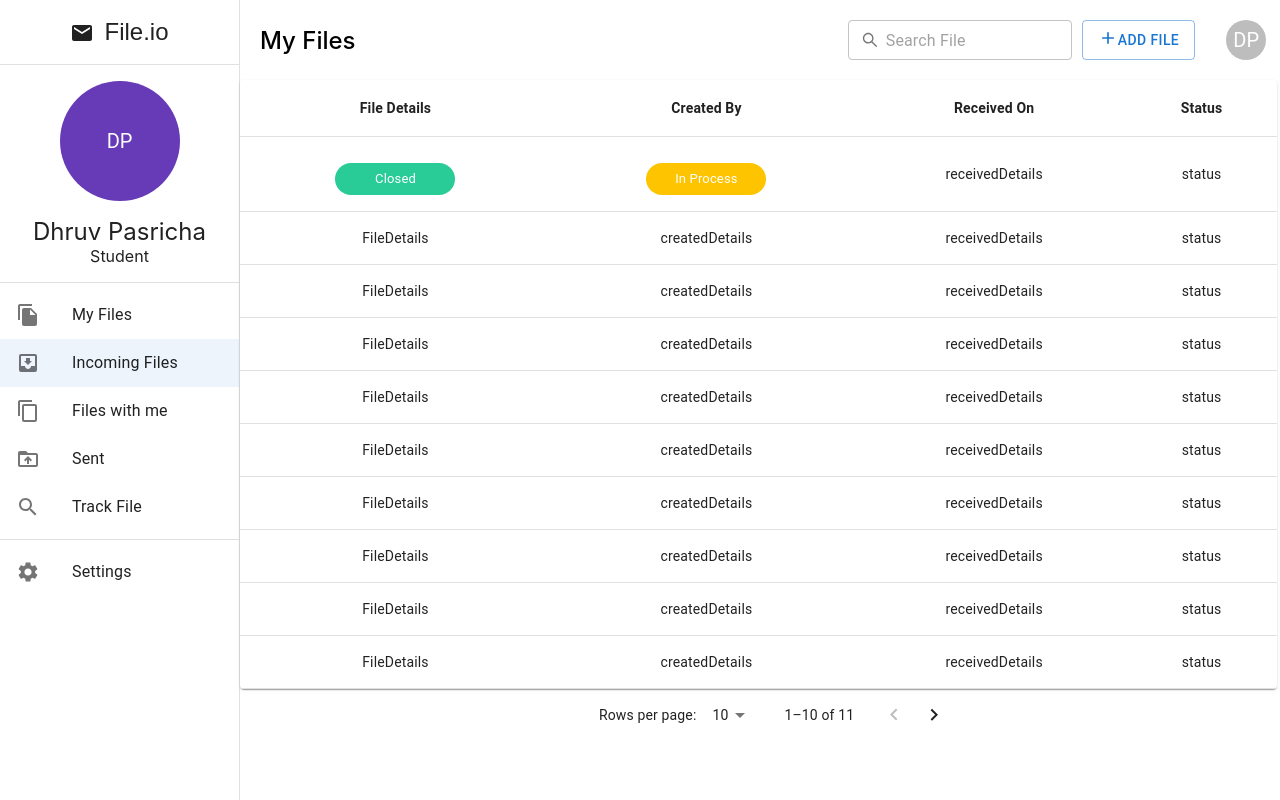
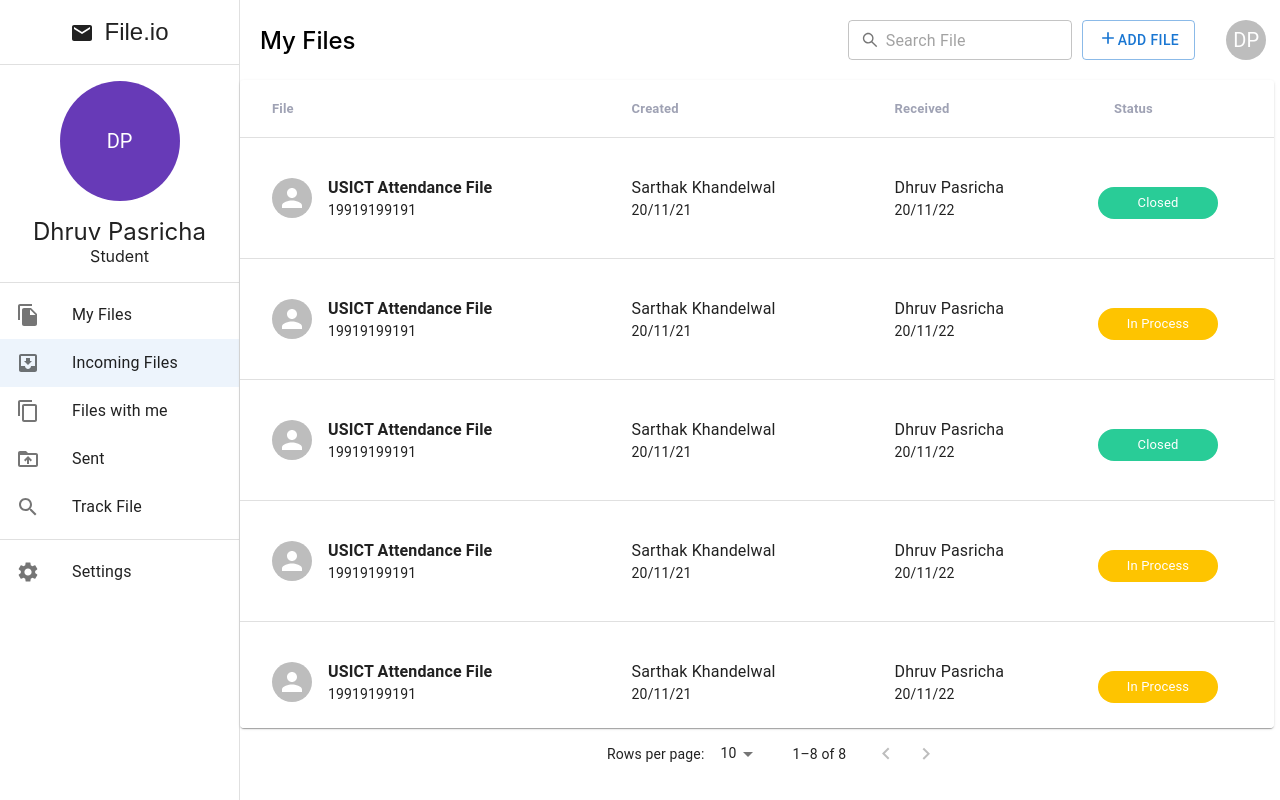
Before and after one commit to DhruvPasricha/Minor-Project-Frontend, a React (Create React App) app: page /incoming-files in a window 1280 px wide. Built offline with nearby package versions, Linux system fonts and the light colour scheme.

Commit message:
Fix Header and Cells Alignment

```diff
--- /dev/null
+++ b/src/Components/DataTable/DataTable.css
@@ -0,0 +1,6 @@
+th > strong {
+    letter-spacing: 0.2px !important;
+    color: #9fa2b4 !important;
+    font-size: 13px !important;
+    padding-left: 16px !important;
+}
--- a/src/Components/DataTable/DataTable.tsx
+++ b/src/Components/DataTable/DataTable.tsx
@@ -1,5 +1,6 @@
 import * as React from 'react';
 import { createTheme, Paper, Stack, Table, TableBody, TableCell, TableContainer, TableHead, TablePagination, TableRow, Theme, ThemeProvider } from '@mui/material';
+import './DataTable.css';
 
 export default function DataTable(props: DataTableProps) {
     const theme = createTheme({
@@ -8,14 +9,7 @@ export default function DataTable(props: DataTableProps) {
                 styleOverrides: {
                     root: {
                         maxHeight: '81vh',
-                        width: '81vw !important',
-                    },
-                },
-            },
-            MuiTableCell: {
-                styleOverrides: {
-                    root: {
-                        textAlign: 'center',
+                        width: '80.8vw !important',
                     },
                 },
             },
--- a/src/Components/FileTable/TableTile.tsx
+++ b/src/Components/FileTable/TableTile.tsx
@@ -15,7 +15,7 @@ export default function TableTile(rowData: any) {
                 <ListItemButton onClick={handleOpen}>
                     <ListItem alignItems="flex-start">
                         <ListItemAvatar>
-                            <Avatar alt="Remy Sharp" src="" />
+                            <Avatar src="" />
                         </ListItemAvatar>
                         <ListItemText
                             sx={{ width: '200px' }}
--- /dev/null
+++ b/src/Components/TableCell/TabelCell.tsx
@@ -0,0 +1,31 @@
+import React from 'react';
+import { Avatar, List, ListItem, ListItemAvatar, ListItemText, Typography } from '@mui/material';
+
+export default function TableCell(props: TableCellProps) {
+    const { topText = '', bottomText = '', showAvatar = false } = props;
+    return (
+        <List>
+            <ListItem alignItems="center">
+                {showAvatar && (
+                    <ListItemAvatar>
+                        <Avatar src="" />
+                    </ListItemAvatar>
+                )}
+                <ListItemText
+                    primary={topText}
+                    secondary={
+                        <Typography sx={{ display: 'inline' }} component="span" variant="body2" color="text.primary">
+                            {bottomText}
+                        </Typography>
+                    }
+                />
+            </ListItem>
+        </List>
+    );
+}
+
+interface TableCellProps {
+    topText?: any;
+    bottomText?: any;
+    showAvatar?: boolean;
+}
--- a/src/Pages/IncomingFiles/IncomingFiles.tsx
+++ b/src/Pages/IncomingFiles/IncomingFiles.tsx
@@ -1,14 +1,14 @@
 import * as React from 'react';
-import { Paper, Table, TableBody, TableCell, TableContainer, TableHead, TablePagination, TableRow } from '@mui/material';
 import DataTable, { Column } from '../../Components/DataTable/DataTable';
 import FILE_STATUS from '../../Components/FileStatus/FileStatus';
+import TableCell from '../../Components/TableCell/TabelCell';
 
 const columns: Column[] = [
-    { id: 'fileDetails', label: 'File Details' },
-    { id: 'createdDetails', label: 'Created By' },
+    { id: 'fileDetails', label: 'File' },
+    { id: 'createdDetails', label: 'Created' },
     {
         id: 'receivedDetails',
-        label: 'Received On',
+        label: 'Received',
     },
     {
         id: 'status',
@@ -24,201 +24,183 @@ interface Data {
     status: any;
 }
 
-// const datas = [
-//     {
-//         subject: 'Test subject for File.io',
-//         id: 154263,
-//         createdby: 'Sarthak Khandelwal',
-//         createdon: '20/01/2023',
-//         assignedby: 'Dhruv Pasricha',
-//         assignedon: '23/01/2023',
-//         status: 'IN PROGRESS',
-//     },
-//     {
-//         subject: 'Test subject for File.io',
-//         id: 154263,
-//         createdby: 'Dhruv Pasricha',
-//         createdon: '20/01/2023',
-//         assignedby: 'Sarthak Khandelwal',
-//         assignedon: '23/01/2023',
-//         status: 'IN PROGRESS',
-//     },
-//     {
-//         subject: 'Test subject for File.io',
-//         id: 154263,
-//         createdby: 'Dhruv Pasricha',
-//         createdon: '20/01/2023',
-//         assignedby: 'Sarthak Khandelwal',
-//         assignedon: '23/01/2023',
-//         status: 'IN PROGRESS',
-//     },
-//     {
-//         subject: 'Test subject for File.io',
-//         id: 154263,
-//         createdby: 'Dhruv Pasricha',
-//         createdon: '20/01/2023',
-//         assignedby: 'Sarthak Khandelwal',
-//         assignedon: '23/01/2023',
-//         status: 'IN PROGRESS',
-//     },
-//     {
-//         subject: 'Test subject for File.io',
-//         id: 154263,
-//         createdby: 'Dhruv Pasricha',
-//         createdon: '20/01/2023',
-//         assignedby: 'Sarthak Khandelwal',
-//         assignedon: '23/01/2023',
-//         status: 'IN PROGRESS',
-//     },
-//     {
-//         subject: 'Test subject for File.io',
-//         id: 154263,
-//         createdby: 'Dhruv Pasricha',
-//         createdon: '20/01/2023',
-//         assignedby: 'Sarthak Khandelwal',
-//         assignedon: '23/01/2023',
-//         status: 'IN PROGRESS',
-//     },
-//     {
-//         subject: 'Test subject for File.io',
-//         id: 154263,
-//         createdby: 'Dhruv Pasricha',
-//         createdon: '20/01/2023',
-//         assignedby: 'Sarthak Khandelwal',
-//         assignedon: '23/01/2023',
-//         status: 'IN PROGRESS',
-//     },
-//     {
-//         subject: 'Test subject for File.io',
-//         id: 154263,
-//         createdby: 'Dhruv Pasricha',
-//         createdon: '20/01/2023',
-//         assignedby: 'Sarthak Khandelwal',
-//         assignedon: '23/01/2023',
-//         status: 'IN PROGRESS',
-//     },
-//     {
-//         subject: 'Test subject for File.io',
-//         id: 154263,
-//         createdby: 'Dhruv Pasricha',
-//         createdon: '20/01/2023',
-//         assignedby: 'Sarthak Khandelwal',
-//         assignedon: '23/01/2023',
-//         status: 'IN PROGRESS',
-//     },
-//     {
-//         subject: 'Test subject for File.io',
-//         id: 154263,
-//         createdby: 'Dhruv Pasricha',
-//         createdon: '20/01/2023',
-//         assignedby: 'Sarthak Khandelwal',
-//         assignedon: '23/01/2023',
-//         status: 'IN PROGRESS',
-//     },
-//     {
-//         subject: 'Test subject for File.io',
-//         id: 154263,
-//         createdby: 'Dhruv Pasricha',
-//         createdon: '20/01/2023',
-//         assignedby: 'Sarthak Khandelwal',
-//         assignedon: '23/01/2023',
-//         status: 'IN PROGRESS',
-//     },
-//     {
-//         subject: 'Test subject for File.io',
-//         id: 154263,
-//         createdby: 'Dhruv Pasricha',
-//         createdon: '20/01/2023',
-//         assignedby: 'Sarthak Khandelwal',
-//         assignedon: '23/01/2023',
-//         status: 'IN PROGRESS',
-//     },
-//     {
-//         subject: 'Test subject for File.io',
-//         id: 154263,
-//         createdby: 'Dhruv Pasricha',
-//         createdon: '20/01/2023',
-//         assignedby: 'Sarthak Khandelwal',
-//         assignedon: '23/01/2023',
-//         status: 'IN PROGRESS',
-//     },
-//     {
-//         subject: 'Test subject for File.io',
-//         id: 154263,
-//         createdby: 'Dhruv Pasricha',
-//         createdon: '20/01/2023',
-//         assignedby: 'Sarthak Khandelwal',
-//         assignedon: '23/01/2023',
-//         status: 'IN PROGRESS',
-//     },
-// ];
+const datas = [
+    {
+        subject: 'Test subject for File.io',
+        id: 154263,
+        createdby: 'Sarthak Khandelwal',
+        createdon: '20/01/2023',
+        assignedby: 'Dhruv Pasricha',
+        assignedon: '23/01/2023',
+        status: 'IN PROGRESS',
+    },
+    {
+        subject: 'Test subject for File.io',
+        id: 154263,
+        createdby: 'Dhruv Pasricha',
+        createdon: '20/01/2023',
+        assignedby: 'Sarthak Khandelwal',
+        assignedon: '23/01/2023',
+        status: 'IN PROGRESS',
+    },
+    {
+        subject: 'Test subject for File.io',
+        id: 154263,
+        createdby: 'Dhruv Pasricha',
+        createdon: '20/01/2023',
+        assignedby: 'Sarthak Khandelwal',
+        assignedon: '23/01/2023',
+        status: 'IN PROGRESS',
+    },
+    {
+        subject: 'Test subject for File.io',
+        id: 154263,
+        createdby: 'Dhruv Pasricha',
+        createdon: '20/01/2023',
+        assignedby: 'Sarthak Khandelwal',
+        assignedon: '23/01/2023',
+        status: 'IN PROGRESS',
+    },
+    {
+        subject: 'Test subject for File.io',
+        id: 154263,
+        createdby: 'Dhruv Pasricha',
+        createdon: '20/01/2023',
+        assignedby: 'Sarthak Khandelwal',
+        assignedon: '23/01/2023',
+        status: 'IN PROGRESS',
+    },
+    {
+        subject: 'Test subject for File.io',
+        id: 154263,
+        createdby: 'Dhruv Pasricha',
+        createdon: '20/01/2023',
+        assignedby: 'Sarthak Khandelwal',
+        assignedon: '23/01/2023',
+        status: 'IN PROGRESS',
+    },
+    {
+        subject: 'Test subject for File.io',
+        id: 154263,
+        createdby: 'Dhruv Pasricha',
+        createdon: '20/01/2023',
+        assignedby: 'Sarthak Khandelwal',
+        assignedon: '23/01/2023',
+        status: 'IN PROGRESS',
+    },
+    {
+        subject: 'Test subject for File.io',
+        id: 154263,
+        createdby: 'Dhruv Pasricha',
+        createdon: '20/01/2023',
+        assignedby: 'Sarthak Khandelwal',
+        assignedon: '23/01/2023',
+        status: 'IN PROGRESS',
+    },
+    {
+        subject: 'Test subject for File.io',
+        id: 154263,
+        createdby: 'Dhruv Pasricha',
+        createdon: '20/01/2023',
+        assignedby: 'Sarthak Khandelwal',
+        assignedon: '23/01/2023',
+        status: 'IN PROGRESS',
+    },
+    {
+        subject: 'Test subject for File.io',
+        id: 154263,
+        createdby: 'Dhruv Pasricha',
+        createdon: '20/01/2023',
+        assignedby: 'Sarthak Khandelwal',
+        assignedon: '23/01/2023',
+        status: 'IN PROGRESS',
+    },
+    {
+        subject: 'Test subject for File.io',
+        id: 154263,
+        createdby: 'Dhruv Pasricha',
+        createdon: '20/01/2023',
+        assignedby: 'Sarthak Khandelwal',
+        assignedon: '23/01/2023',
+        status: 'IN PROGRESS',
+    },
+    {
+        subject: 'Test subject for File.io',
+        id: 154263,
+        createdby: 'Dhruv Pasricha',
+        createdon: '20/01/2023',
+        assignedby: 'Sarthak Khandelwal',
+        assignedon: '23/01/2023',
+        status: 'IN PROGRESS',
+    },
+    {
+        subject: 'Test subject for File.io',
+        id: 154263,
+        createdby: 'Dhruv Pasricha',
+        createdon: '20/01/2023',
+        assignedby: 'Sarthak Khandelwal',
+        assignedon: '23/01/2023',
+        status: 'IN PROGRESS',
+    },
+    {
+        subject: 'Test subject for File.io',
+        id: 154263,
+        createdby: 'Dhruv Pasricha',
+        createdon: '20/01/2023',
+        assignedby: 'Sarthak Khandelwal',
+        assignedon: '23/01/2023',
+        status: 'IN PROGRESS',
+    },
+];
 
 const data = [
     {
-        fileDetails: FILE_STATUS.CLOSED,
-        createdDetails: FILE_STATUS.IN_PROCESS,
-        receivedDetails: 'receivedDetails',
-        status: 'status',
+        fileDetails: <TableCell topText={<strong>USICT Attendance File</strong>} bottomText="19919199191" showAvatar={true} />,
+        createdDetails: <TableCell topText="Sarthak Khandelwal" bottomText="20/11/21" />,
+        receivedDetails: <TableCell topText="Dhruv Pasricha" bottomText="20/11/22" />,
+        status: FILE_STATUS.CLOSED,
     },
     {
-        fileDetails: 'FileDetails',
-        createdDetails: 'createdDetails',
-        receivedDetails: 'receivedDetails',
-        status: 'status',
+        fileDetails: <TableCell topText={<strong>USICT Attendance File</strong>} bottomText="19919199191" showAvatar={true} />,
+        createdDetails: <TableCell topText="Sarthak Khandelwal" bottomText="20/11/21" />,
+        receivedDetails: <TableCell topText="Dhruv Pasricha" bottomText="20/11/22" />,
+        status: FILE_STATUS.IN_PROCESS,
     },
     {
-        fileDetails: 'FileDetails',
-        createdDetails: 'createdDetails',
-        receivedDetails: 'receivedDetails',
-        status: 'status',
+        fileDetails: <TableCell topText={<strong>USICT Attendance File</strong>} bottomText="19919199191" showAvatar={true} />,
+        createdDetails: <TableCell topText="Sarthak Khandelwal" bottomText="20/11/21" />,
+        receivedDetails: <TableCell topText="Dhruv Pasricha" bottomText="20/11/22" />,
+        status: FILE_STATUS.CLOSED,
     },
     {
-        fileDetails: 'FileDetails',
-        createdDetails: 'createdDetails',
-        receivedDetails: 'receivedDetails',
-        status: 'status',
+        fileDetails: <TableCell topText={<strong>USICT Attendance File</strong>} bottomText="19919199191" showAvatar={true} />,
+        createdDetails: <TableCell topText="Sarthak Khandelwal" bottomText="20/11/21" />,
+        receivedDetails: <TableCell topText="Dhruv Pasricha" bottomText="20/11/22" />,
+        status: FILE_STATUS.IN_PROCESS,
     },
     {
-        fileDetails: 'FileDetails',
-        createdDetails: 'createdDetails',
-        receivedDetails: 'receivedDetails',
-        status: 'status',
+        fileDetails: <TableCell topText={<strong>USICT Attendance File</strong>} bottomText="19919199191" showAvatar={true} />,
+        createdDetails: <TableCell topText="Sarthak Khandelwal" bottomText="20/11/21" />,
+        receivedDetails: <TableCell topText="Dhruv Pasricha" bottomText="20/11/22" />,
+        status: FILE_STATUS.IN_PROCESS,
     },
     {
-        fileDetails: 'FileDetails',
-        createdDetails: 'createdDetails',
-        receivedDetails: 'receivedDetails',
-        status: 'status',
+        fileDetails: <TableCell topText={<strong>USICT Attendance File</strong>} bottomText="19919199191" showAvatar={true} />,
+        createdDetails: <TableCell topText="Sarthak Khandelwal" bottomText="20/11/21" />,
+        receivedDetails: <TableCell topText="Dhruv Pasricha" bottomText="20/11/22" />,
+        status: FILE_STATUS.IN_PROCESS,
     },
     {
-        fileDetails: 'FileDetails',
-        createdDetails: 'createdDetails',
-        receivedDetails: 'receivedDetails',
-        status: 'status',
+        fileDetails: <TableCell topText={<strong>USICT Attendance File</strong>} bottomText="19919199191" showAvatar={true} />,
+        createdDetails: <TableCell topText="Sarthak Khandelwal" bottomText="20/11/21" />,
+        receivedDetails: <TableCell topText="Dhruv Pasricha" bottomText="20/11/22" />,
+        status: FILE_STATUS.CLOSED,
     },
     {
-        fileDetails: 'FileDetails',
-        createdDetails: 'createdDetails',
-        receivedDetails: 'receivedDetails',
-        status: 'status',
-    },
-    {
-        fileDetails: 'FileDetails',
-        createdDetails: 'createdDetails',
-        receivedDetails: 'receivedDetails',
-        status: 'status',
-    },
-    {
-        fileDetails: 'FileDetails',
-        createdDetails: 'createdDetails',
-        receivedDetails: 'receivedDetails',
-        status: 'status',
-    },
-    {
-        fileDetails: 'FileDetails',
-        createdDetails: 'createdDetails',
-        receivedDetails: 'receivedDetails',
-        status: 'status',
+        fileDetails: <TableCell topText={<strong>USICT Attendance File</strong>} bottomText="19919199191" showAvatar={true} />,
+        createdDetails: <TableCell topText="Sarthak Khandelwal" bottomText="20/11/21" />,
+        receivedDetails: <TableCell topText="Dhruv Pasricha" bottomText="20/11/22" />,
+        status: FILE_STATUS.CLOSED,
     },
 ];
 export default function IncomingFiles() {
```
